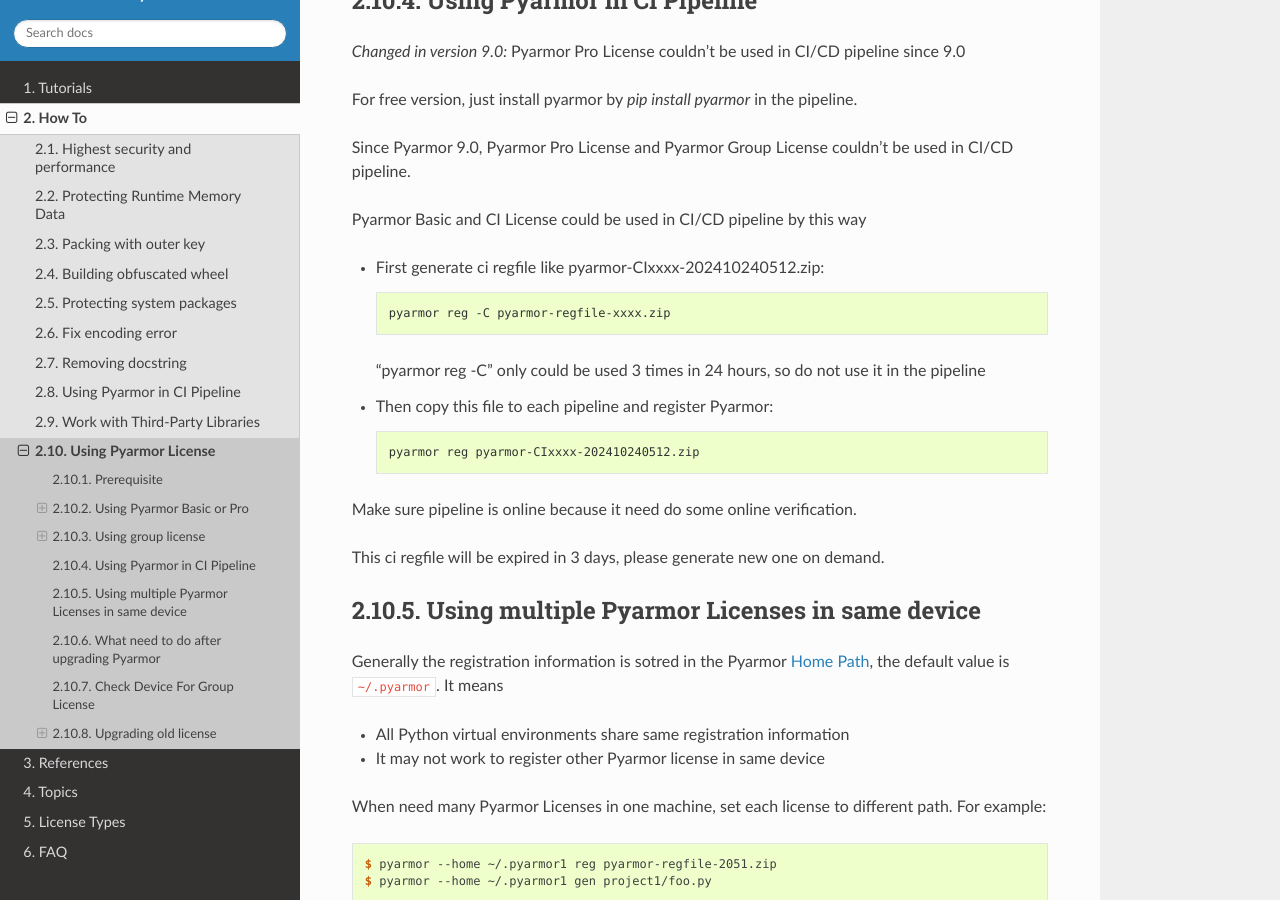
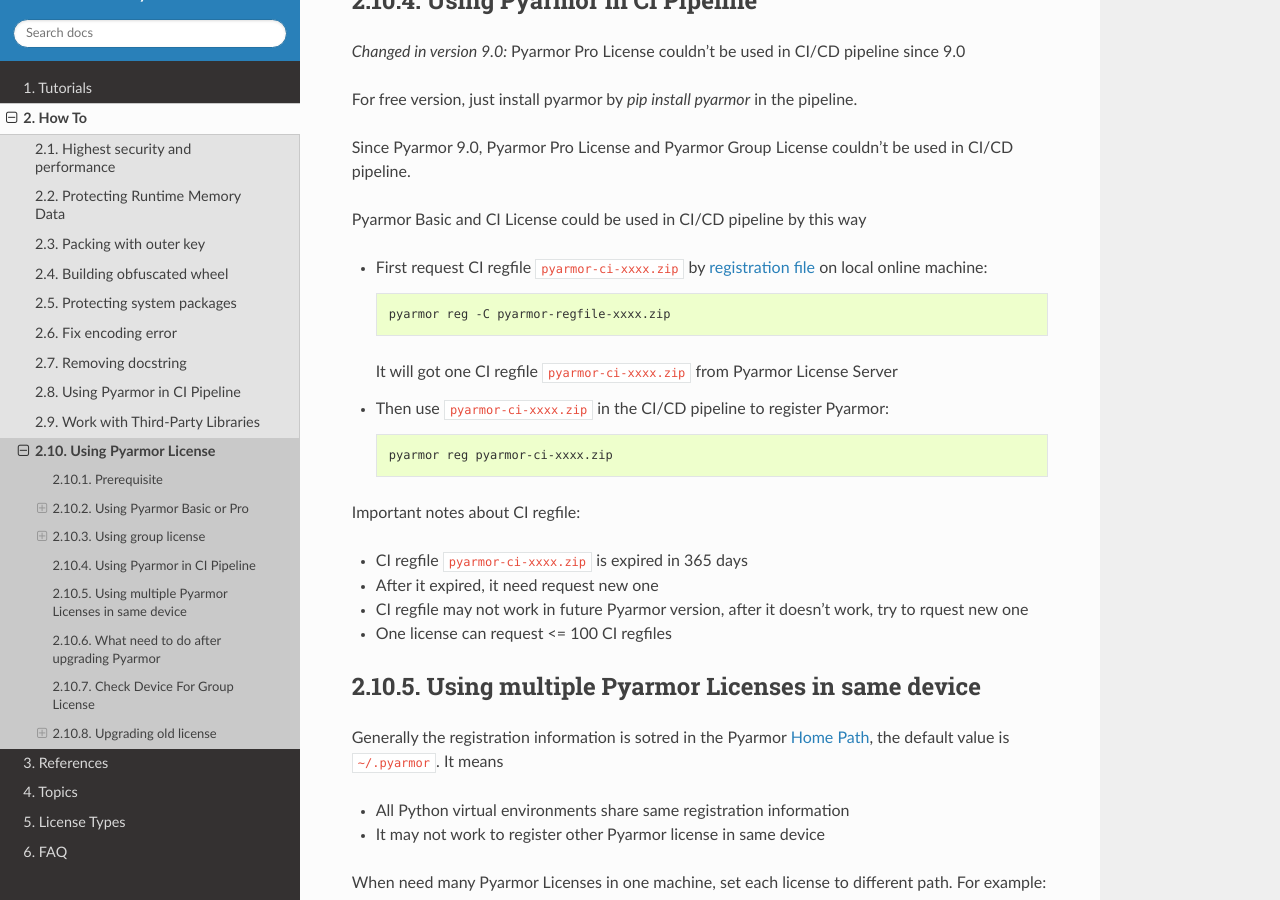
Before and after one commit to dashingsoft/pyarmor, a Sphinx documentation site: the page built from docs/how-to/register.rst, in a window 1280 px wide and 900 px high, scrolled down 10066 px. Built offline with Sphinx 7.4.7 and the Read the Docs theme 3.1.0, drawn with Linux system fonts in a browser that asks for light colours.

Commit message:
Refine CI license usage

```diff
--- a/docs/how-to/register.rst
+++ b/docs/how-to/register.rst
@@ -379,19 +379,22 @@
 
 Pyarmor Basic and CI License could be used in CI/CD pipeline by this way
 
-- First generate ci regfile like pyarmor-CIxxxx-202410240512.zip::
+- First request CI regfile :file:`pyarmor-ci-xxxx.zip` by :term:`registration file` on local online machine::
 
     pyarmor reg -C pyarmor-regfile-xxxx.zip
 
-  "pyarmor reg -C" only could be used 3 times in 24 hours, so do not use it in the pipeline
+  It will got one CI regfile :file:`pyarmor-ci-xxxx.zip` from Pyarmor License Server
 
-- Then copy this file to each pipeline and register Pyarmor::
+- Then use :file:`pyarmor-ci-xxxx.zip` in the CI/CD pipeline to register Pyarmor::
 
-    pyarmor reg pyarmor-CIxxxx-202410240512.zip
+    pyarmor reg pyarmor-ci-xxxx.zip
 
-Make sure pipeline is online because it need do some online verification.
+Important notes about CI regfile:
 
-This ci regfile will be expired in 3 days, please generate new one on demand.
+- CI regfile :file:`pyarmor-ci-xxxx.zip` is expired in 365 days
+- After it expired, it need request new one
+- CI regfile may not work in future Pyarmor version, after it doesn't work, try to rquest new one
+- One license can request <= 100 CI regfiles
 
 Using multiple Pyarmor Licenses in same device
 ==============================================
```
